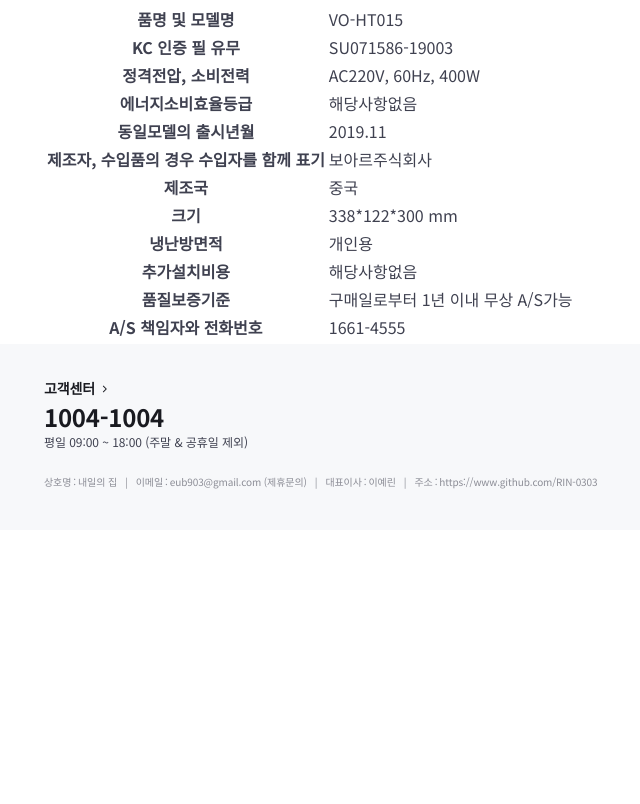
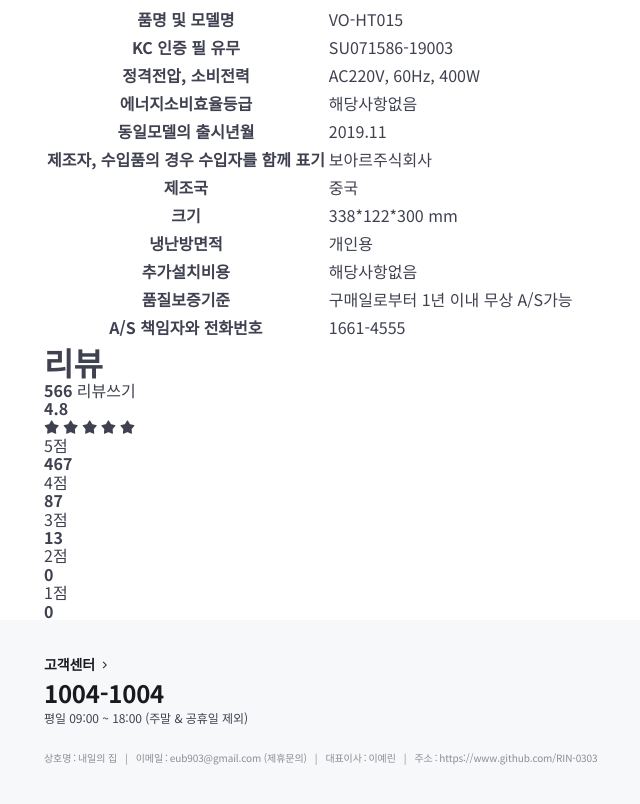
Before and after one commit to RIN-0303/tomorrow-house, a website: page index.html in a window 1280 px wide. Shown: the part 10182-10986 px from the top of the page, without its empty margins (36-676 px from the left). Before the commit the page ends 10712 px from the top, so only its background shows below. Drawn offline with nearby package versions, Linux system fonts and the light colour scheme; files whose address does not match are found by name.

Commit message:
🚧Mark up .product-review section and .review-scoreboard

```diff
--- a/index.html
+++ b/index.html
@@ -716,6 +716,81 @@
               </div>
             </section>
             <div class="product-section-divider sm-only" aria-hidden></div>
+
+            <section class="product-section product-review " id="product-review" role="tabpanel">
+              <header class="product-section-header">
+                <h1 class="title">리뷰</h1>
+                <strong class="badge" aria-label="566개">566</strong>
+                <a class="text-button" href="/">리뷰쓰기</a>
+              </header>
+
+              <div class="product-section-content">
+                <div class="review-scoreboard">
+                  <div class="score-summary">
+                    <strong class="average-score" aria-label="평점 4.8">4.8</strong>
+                    <div class="star-rating">
+                      <i class="ic-star is-active"></i>
+                      <i class="ic-star is-active"></i>
+                      <i class="ic-star is-active"></i>
+                      <i class="ic-star is-active"></i>
+                      <i class="ic-star is-active"></i>
+                    </div>
+                  </div>
+
+                  <div class="score-detail">
+                    <dl class="score-stats-list">
+                      <div class="score-stats-item is-active">
+                        <dt>5점</dt>
+                        <dd>
+                          <div class="bar-graph" aria-hidden>
+                            <div class="active-bar"></div>
+                          </div>
+                          <strong class="count" aria-label="467명">467</strong>
+                        </dd>
+                      </div>
+
+                      <div class="score-stats-item">
+                        <dt>4점</dt>
+                        <dd>
+                          <div class="bar-graph" aria-hidden>
+                            <div class="active-bar"></div>
+                          </div>
+                          <strong class="count" aria-label="87명">87</strong>
+                        </dd>
+                      </div>
+                      <div class="score-stats-item">
+                        <dt>3점</dt>
+                        <dd>
+                          <div class="bar-graph" aria-hidden>
+                            <div class="active-bar"></div>
+                          </div>
+                          <strong class="count" aria-label="13명">13</strong>
+                        </dd>
+                      </div>
+                      <div class="score-stats-item">
+                        <dt>2점</dt>
+                        <dd>
+                          <div class="bar-graph" aria-hidden>
+                            <div class="active-bar"></div>
+                          </div>
+                          <strong class="count" aria-label="0명">0</strong>
+                        </dd>
+                      </div>
+                      <div class="score-stats-item">
+                        <dt>1점</dt>
+                        <dd>
+                          <div class="bar-graph" aria-hidden>
+                            <div class="active-bar"></div>
+                          </div>
+                          <strong class="count" aria-label="0명">0</strong>
+                        </dd>
+                      </div>
+                    </dl>
+                  </div>
+                </div>
+              </div>
+            </section>
+            <div class="product-section-divider sm-only" aria-hidden></div>
           </div>
         </div>
       </div>
```
